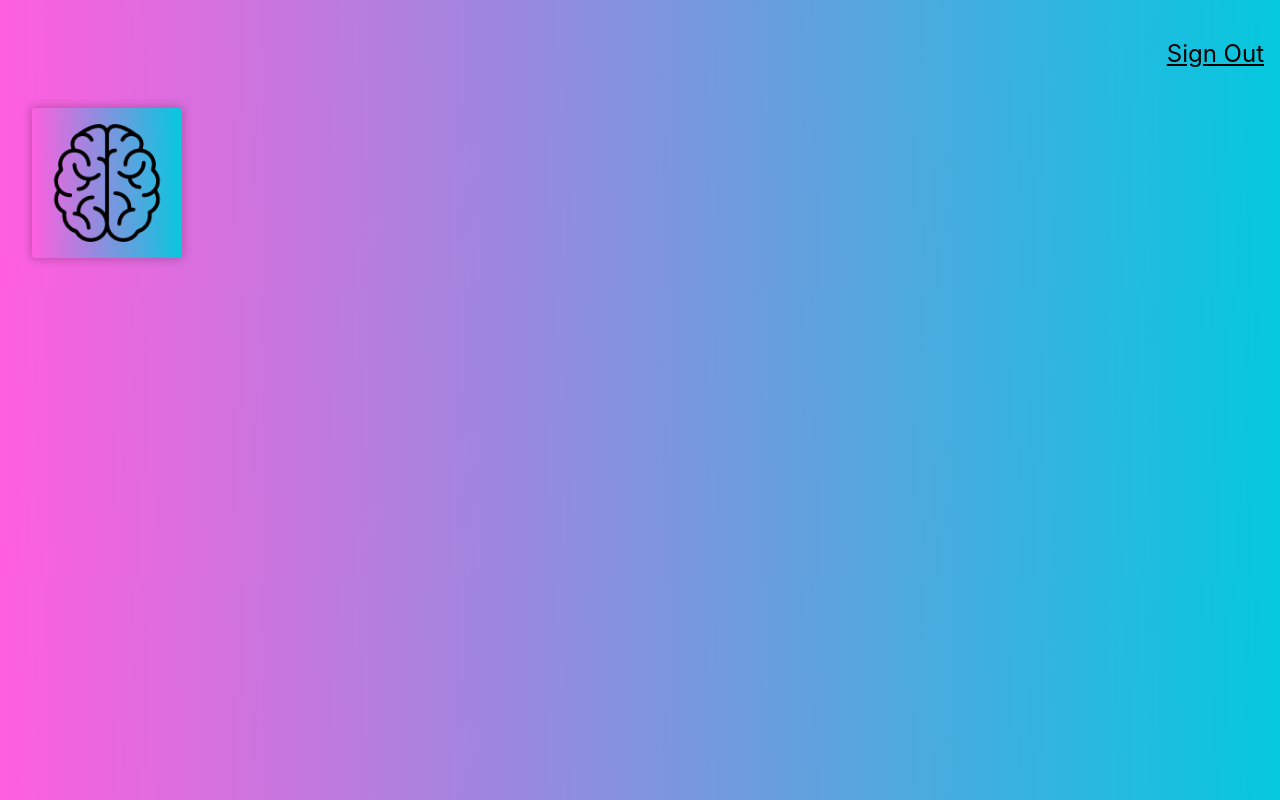
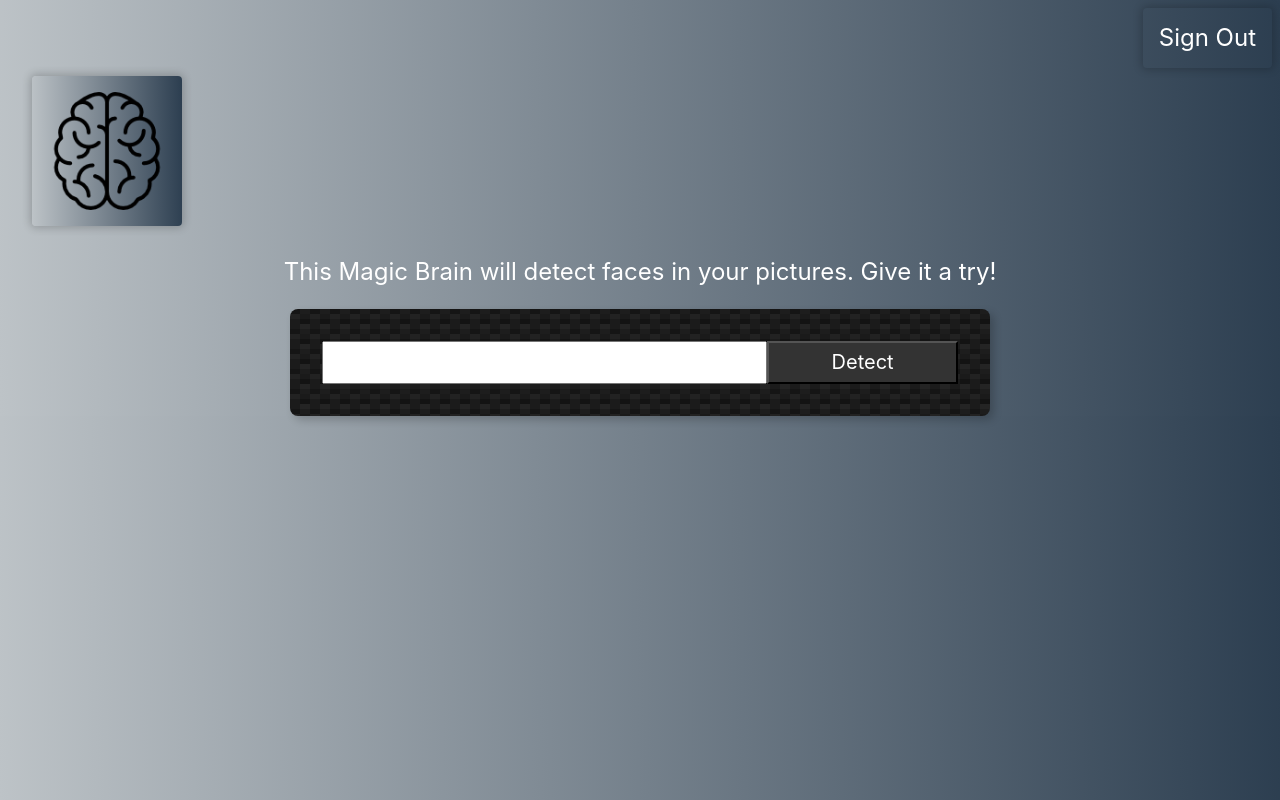
Before and after one commit to KevinHoffmannLU/react-face-recognition, a React (Create React App) app: page / in a window 1280 px wide. Built offline with nearby package versions, Linux system fonts and the light colour scheme.

Commit message:
adding ImageLinkForm and changing color scheme of page

```diff
--- a/src/App.css
+++ b/src/App.css
@@ -1,5 +1,14 @@
+body {
+  color: white;
+}
+
 .App {
   text-align: center;
+}
+
+.center {
+  display: flex;
+  justify-content: center;
 }
 
 .App-logo {
--- a/src/App.js
+++ b/src/App.js
@@ -1,15 +1,15 @@
 import './App.css';
 import Navigation from './components/Navigation/Navigation';
 import Logo from './components/Logo/Logo';
+import ImageLinkForm from './components/ImageLinkForm/ImageLinkForm';
 
 function App() {
   return (
     <div className="App">
      <Navigation />
      <Logo />
-     {/*
      <ImageLinkForm />
-     <FaceRecognition />} */}
+     {/* {<FaceRecognition />} */}
     </div>
   );
 }
--- /dev/null
+++ b/src/components/ImageLinkForm/ImageLinkForm.css
@@ -0,0 +1,12 @@
+.form {
+    width: 700px;
+    background:
+    linear-gradient(27deg, #151515 5px, transparent 5px) 0 5px,
+    linear-gradient(207deg, #151515 5px, transparent 5px) 10px 0px,
+    linear-gradient(27deg, #222 5px, transparent 5px) 0px 10px,
+    linear-gradient(207deg, #222 5px, transparent 5px) 10px 5px,
+    linear-gradient(90deg, #1b1b1b 10px, transparent 10px),
+    linear-gradient(#1d1d1d 25%, #1a1a1a 25%, #1a1a1a 50%, transparent 50%, transparent 75%, #242424 75%, #242424);
+    background-color: #131313;
+    background-size: 20px 20px;
+}
--- /dev/null
+++ b/src/components/ImageLinkForm/ImageLinkForm.js
@@ -0,0 +1,20 @@
+import React from "react";
+import "./ImageLinkForm.css";
+
+const ImageLinkForm = () => {
+    return (
+        <div>
+            <p className="f3">
+                {"This Magic Brain will detect faces in your pictures. Give it a try!"}
+            </p>
+            <div className="center">
+                <div className="form center pa4 br3 shadow-5">
+                    <input className="f4 pa2 w-70 center" type="text" />
+                    <button className="w-30 grow f4 link ph3 pv2 dib white bg-dark-gray">Detect</button>
+                </div>
+            </div>
+        </div>
+    );
+}
+
+export default ImageLinkForm;
--- a/src/components/Logo/Logo.css
+++ b/src/components/Logo/Logo.css
@@ -1,3 +1,3 @@
 .Tilt {
-    background: linear-gradient(89deg, #FF5EDF 0%, #04C8DE 100%);
+    background: linear-gradient(89deg, #bdc3c7  0%, #2c3e50 100%);
 }
--- a/src/components/Navigation/Navigation.js
+++ b/src/components/Navigation/Navigation.js
@@ -3,7 +3,7 @@ import React from "react";
 const Navigation = () => {
     return (
         <nav style={{display: 'flex', justifyContent: 'flex-end'}}>
-            <p className="f3 link dim black underline pa3 pointer">Sign Out</p>
+            <p className="f3 link dim pa3 pointer br2 shadow-2 ma2">Sign Out</p>
         </nav>
     );
 }
--- a/src/index.css
+++ b/src/index.css
@@ -5,10 +5,14 @@ body {
     sans-serif;
   -webkit-font-smoothing: antialiased;
   -moz-osx-font-smoothing: grayscale;
-  background: linear-gradient(89deg, #FF5EDF 0%, #04C8DE 100%);
+  background: linear-gradient(89deg, #bdc3c7  0%, #2c3e50 100%);
 }
 
 code {
   font-family: source-code-pro, Menlo, Monaco, Consolas, 'Courier New',
     monospace;
 }
+
+button {
+  cursor: pointer;
+}
```
